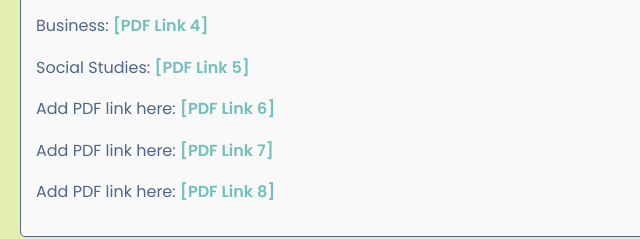
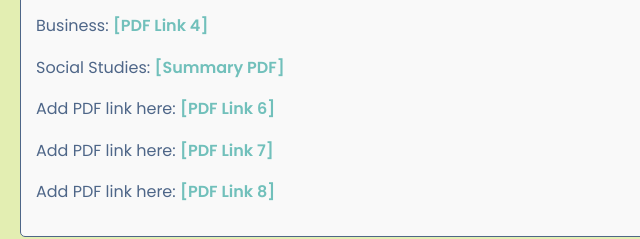
Before and after one commit to Cps-high/Cps-high.github.io, a plain HTML site: page grade11.html in a window 1280 px wide. Shown: the part 1889-2128 px from the top of the page, 0-640 px from the left. Drawn offline with Linux system fonts and the light colour scheme.

Commit message:
added test

```diff
--- a/grade11.html
+++ b/grade11.html
@@ -81,7 +81,7 @@
                     <p>Physics: <a href="#">[PDF Link 2]</a></p>
                     <p>Chemistry: <a href="#">[PDF Link 3]</a></p>
                     <p>Business: <a href="#">[PDF Link 4]</a></p>
-                    <p>Social Studies: <a href="#">[PDF Link 5]</a></p>
+                    <p>Social Studies: <a href="PDF/Grade 11/Semester 2/Social Studies G11 Final Summary.pdf">[Summary PDF]</a></p>
                     <p>Add PDF link here: <a href="#">[PDF Link 6]</a></p>
                     <p>Add PDF link here: <a href="#">[PDF Link 7]</a></p>
                     <p>Add PDF link here: <a href="#">[PDF Link 8]</a></p>
```
Also changed, not shown: 1 other file.
